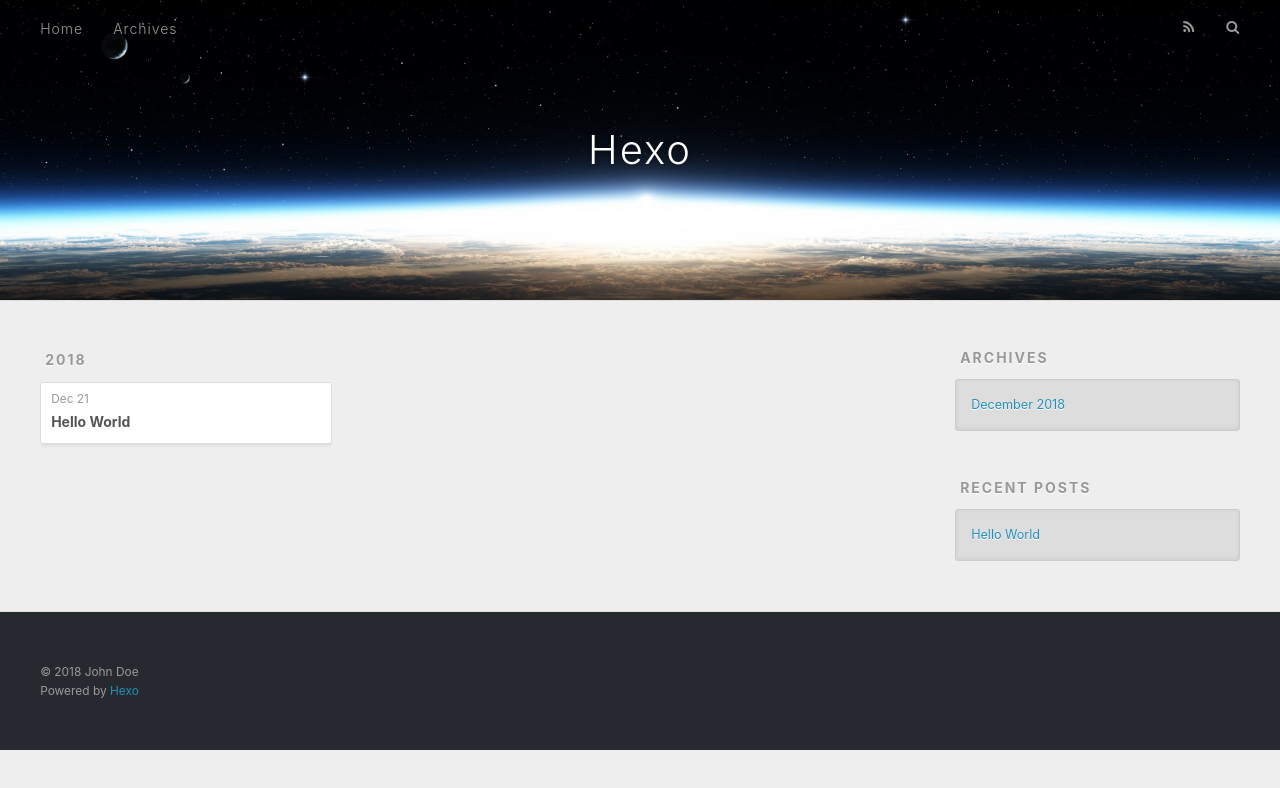
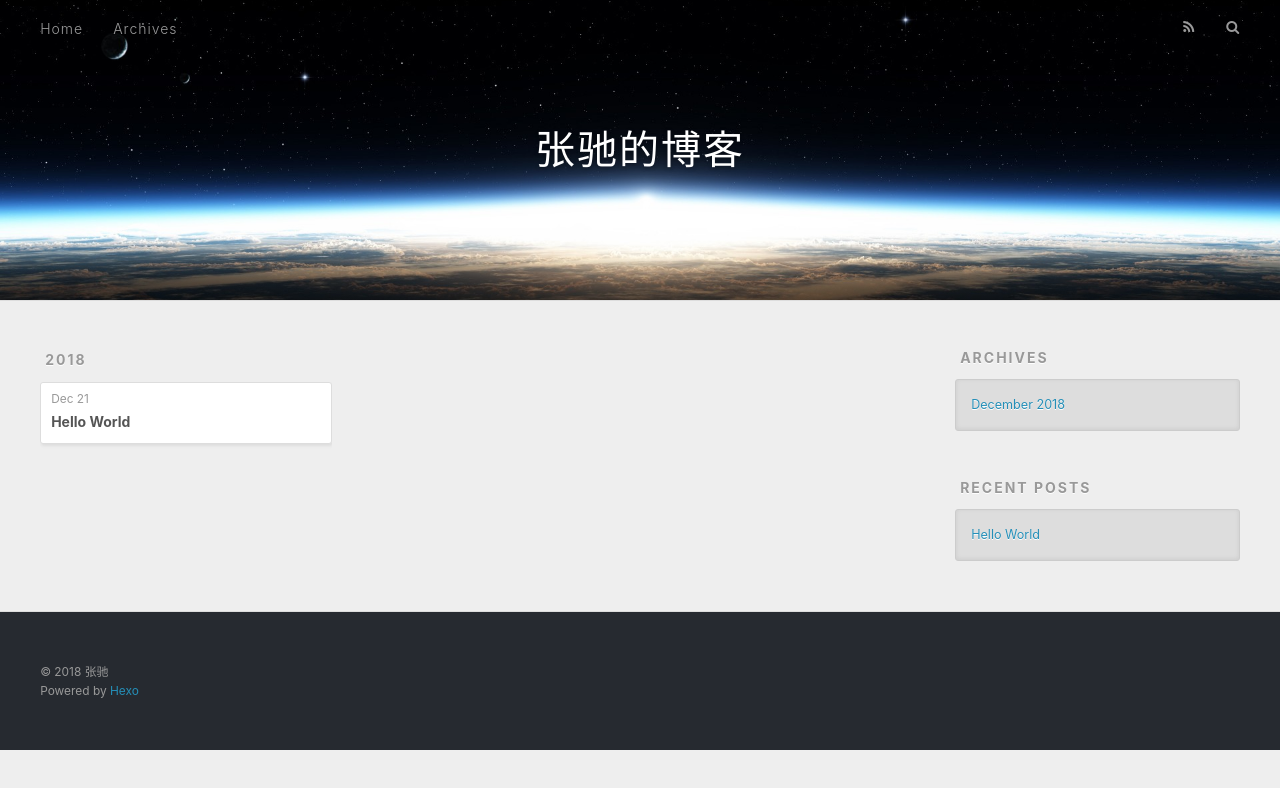
Before and after one commit to tjuzc/tjuzc.github.io, a plain HTML site: page archives/2018/12/index.html in a window 1280 px wide. Drawn offline with nearby package versions, Linux system fonts and the light colour scheme.

Commit message:
Site updated: 2018-12-21 23:35:36

```diff
--- a/archives/2018/12/index.html
+++ b/archives/2018/12/index.html
@@ -5,17 +5,20 @@
 
 
 
-  <title>Archives: 2018/12 | Hexo</title>
+  <title>Archives: 2018/12 | 张驰的博客</title>
   <meta name="viewport" content="width=device-width, initial-scale=1, maximum-scale=1">
-  <meta property="og:type" content="website">
-<meta property="og:title" content="Hexo">
+  <meta name="description" content="一个努力向上爬的半路出家者">
+<meta property="og:type" content="website">
+<meta property="og:title" content="张驰的博客">
 <meta property="og:url" content="http://yoursite.com/archives/2018/12/index.html">
-<meta property="og:site_name" content="Hexo">
+<meta property="og:site_name" content="张驰的博客">
+<meta property="og:description" content="一个努力向上爬的半路出家者">
 <meta property="og:locale" content="default">
 <meta name="twitter:card" content="summary">
-<meta name="twitter:title" content="Hexo">
+<meta name="twitter:title" content="张驰的博客">
+<meta name="twitter:description" content="一个努力向上爬的半路出家者">
 
-    <link rel="alternate" href="/atom.xml" title="Hexo" type="application/atom+xml">
+    <link rel="alternate" href="/atom.xml" title="张驰的博客" type="application/atom+xml">
 
 
     <link rel="icon" href="/favicon.png">
@@ -34,7 +37,7 @@
   <div id="header-outer" class="outer">
     <div id="header-title" class="inner">
       <h1 id="logo-wrap">
-        <a href="/" id="logo">Hexo</a>
+        <a href="/" id="logo">张驰的博客</a>
       </h1>
 
     </div>
@@ -139,7 +142,7 @@
 
   <div class="outer">
     <div id="footer-info" class="inner">
-      &copy; 2018 John Doe<br>
+      &copy; 2018 张驰<br>
       Powered by <a href="http://hexo.io/" target="_blank">Hexo</a>
     </div>
   </div>
```
Also changed, not shown: 2018/12/21/hello-world/index.html (+5 -5 lines), archives/2018/index.html (+11 -8 lines), archives/index.html (+11 -8 lines), index.html (+11 -8 lines).
